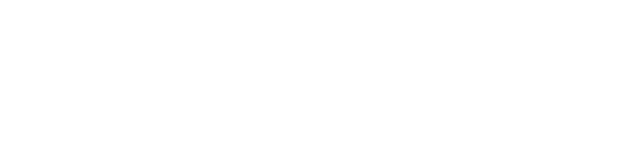
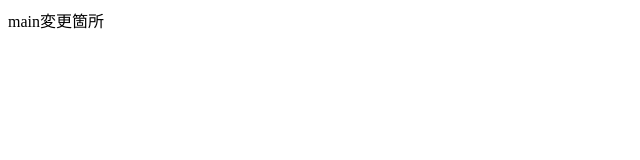
Before and after one commit to seeeen044/test, a plain HTML site: page index.html in a window 1280 px wide. Shown: the whole page, without its empty margins (0-640 px from the left). Drawn offline with Linux system fonts and the light colour scheme.

Commit message:
fix: index.html

```diff
--- a/index.html
+++ b/index.html
@@ -6,6 +6,6 @@
   <title>Document</title>
 </head>
 <body>
-
+  <div>main変更箇所</div>
 </body>
 </html>
```
